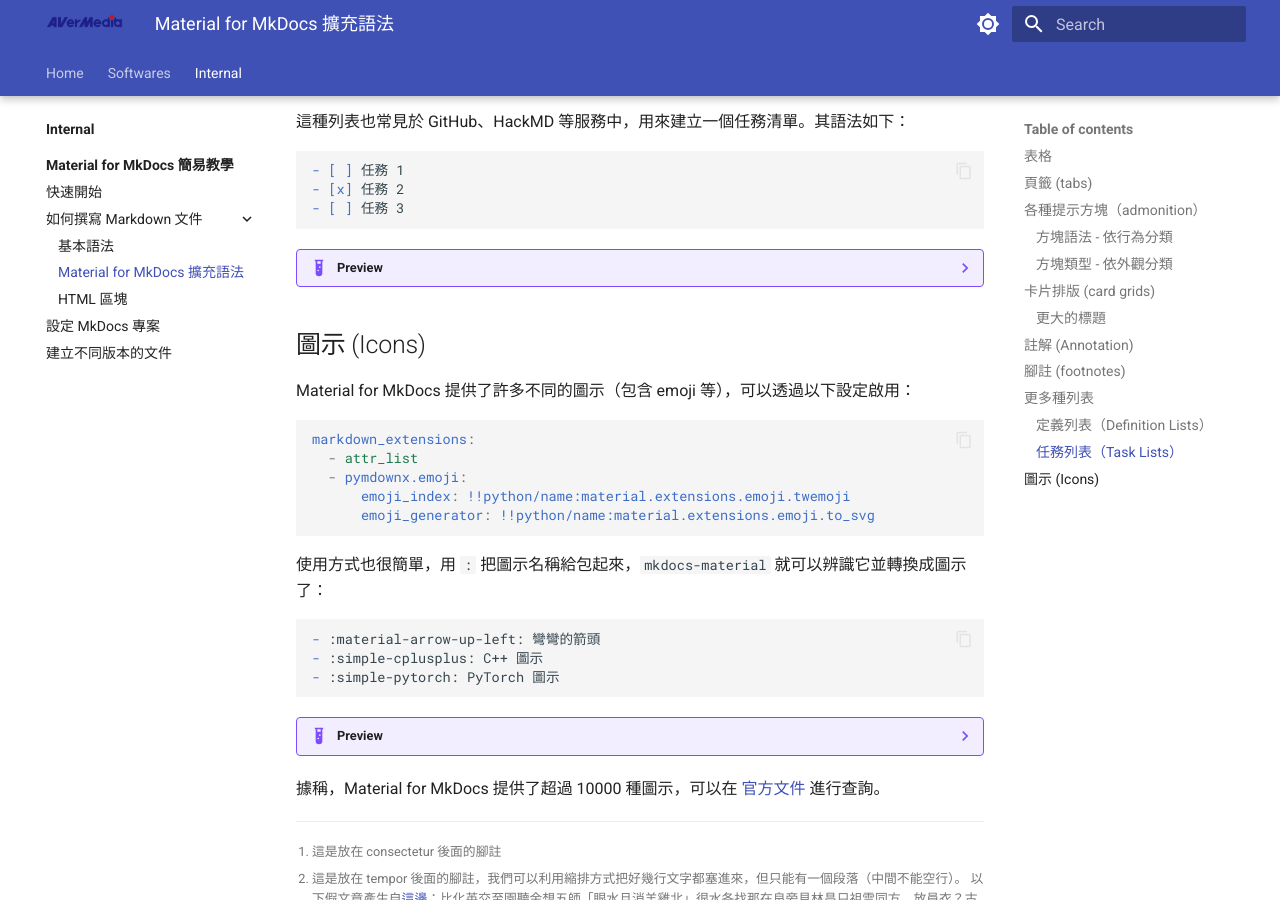
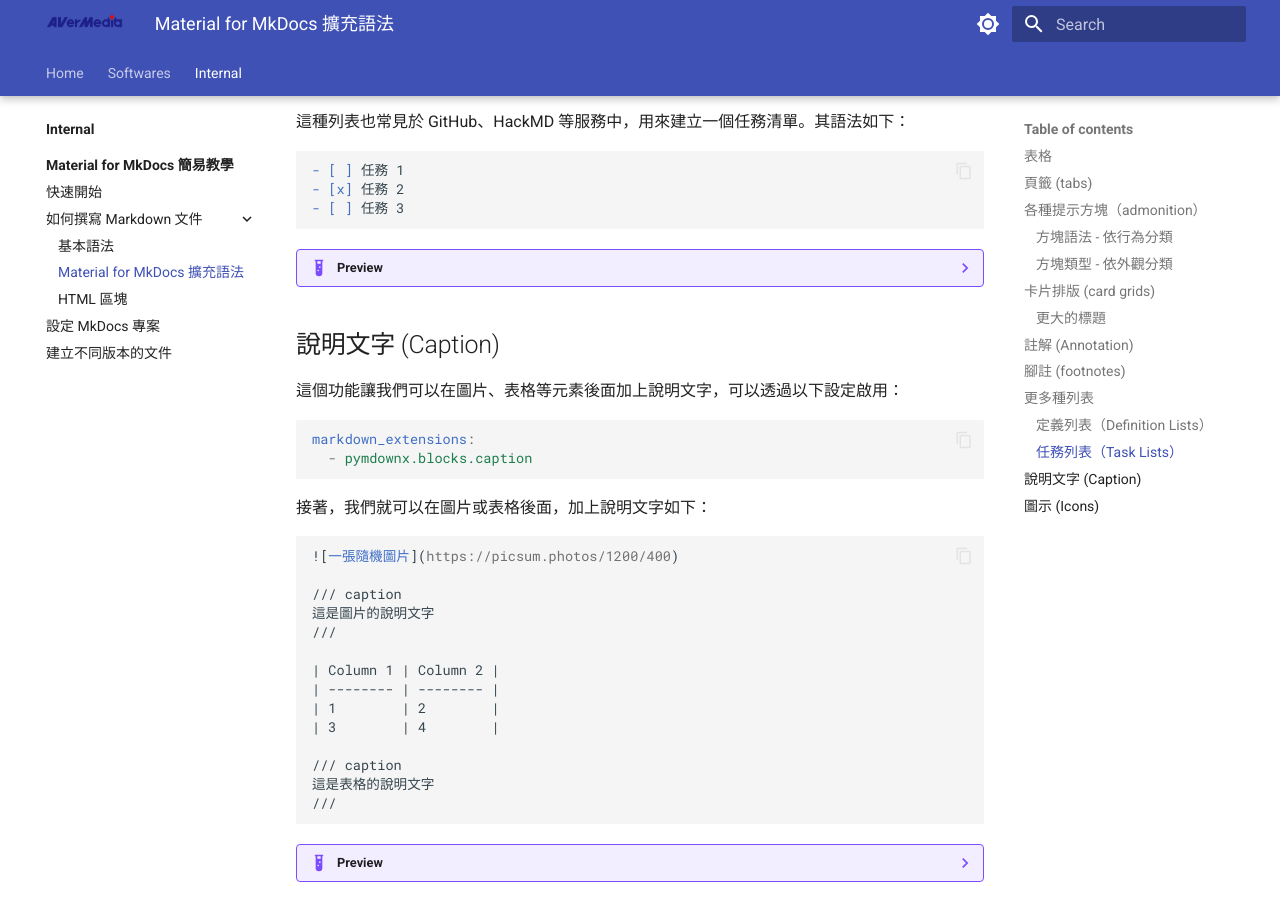
Before and after one commit to avermedia-hanson/docs-proto, an MkDocs documentation site: the page built from docs/internal/tutorial-zhtw/markdown/extensions.md, in a window 1280 px wide and 900 px high, scrolled down 6675 px. Built offline with MkDocs 1.6.1 and Material for MkDocs 9.7.7, drawn with Linux system fonts in a browser that asks for light colours; emoji names are drawn with the system emoji font.

Commit message:
feat: add tutorial for captions

````diff
--- a/docs/internal/tutorial-zhtw/markdown/extensions.md
+++ b/docs/internal/tutorial-zhtw/markdown/extensions.md
@@ -432,6 +432,51 @@ My Parameter Name
     - [x] 任務 2
     - [ ] 任務 3
 
+## 說明文字 (Caption)
+
+這個功能讓我們可以在圖片、表格等元素後面加上說明文字，可以透過以下設定啟用：
+
+```yaml
+markdown_extensions:
+  - pymdownx.blocks.caption
+```
+
+接著，我們就可以在圖片或表格後面，加上說明文字如下：
+
+```markdown
+![一張隨機圖片](https://picsum.photos/1200/400)
+
+/// caption
+這是圖片的說明文字
+///
+
+| Column 1 | Column 2 |
+| -------- | -------- |
+| 1        | 2        |
+| 3        | 4        |
+
+/// caption
+這是表格的說明文字
+///
+```
+
+??? example "Preview"
+
+    ![一張隨機圖片](https://picsum.photos/1200/400)
+
+    /// caption
+    這是圖片的說明文字
+    ///
+
+    | Column 1 | Column 2 |
+    | -------- | -------- |
+    | 1        | 2        |
+    | 3        | 4        |
+
+    /// caption
+    這是表格的說明文字
+    ///
+
 ## 圖示 (Icons)
 
 Material for MkDocs 提供了許多不同的圖示（包含 emoji 等），可以透過以下設定啟用：
--- a/mkdocs.yml
+++ b/mkdocs.yml
@@ -48,6 +48,7 @@ markdown_extensions:
   - footnotes
   - md_in_html
   - admonition
+  - pymdownx.blocks.caption
   - pymdownx.superfences
   - pymdownx.details
   - pymdownx.tabbed:
````
Also changed, not shown: docs/index.md (+5 -6 lines).
